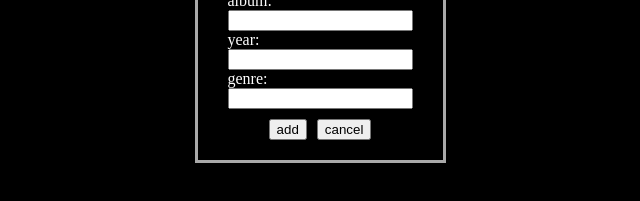
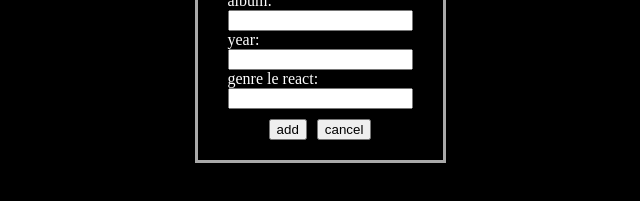
Before and after one commit to dentopiasa/music_album_library, a plain HTML site: page index.html in a window 1280 px wide. Shown: the part 391-592 px from the top of the page, 320-960 px from the left. Drawn offline with Linux system fonts and the light colour scheme.

Commit message:
le react

```diff
--- a/index.html
+++ b/index.html
@@ -19,7 +19,7 @@
         <input id="album" type="text"></div>
     <div><label for="year">year:</label>
         <input id="year" type="number"></div>
-    <div><label for="genre">genre:</label>
+    <div><label for="genre">genre le react:</label>
         <input id="genre" type="text"></div>
     <div class="form-btn"><input value="add" type="submit" class="addBtn"><button class="cancelBtn">cancel</button></div>
     </form>
```
